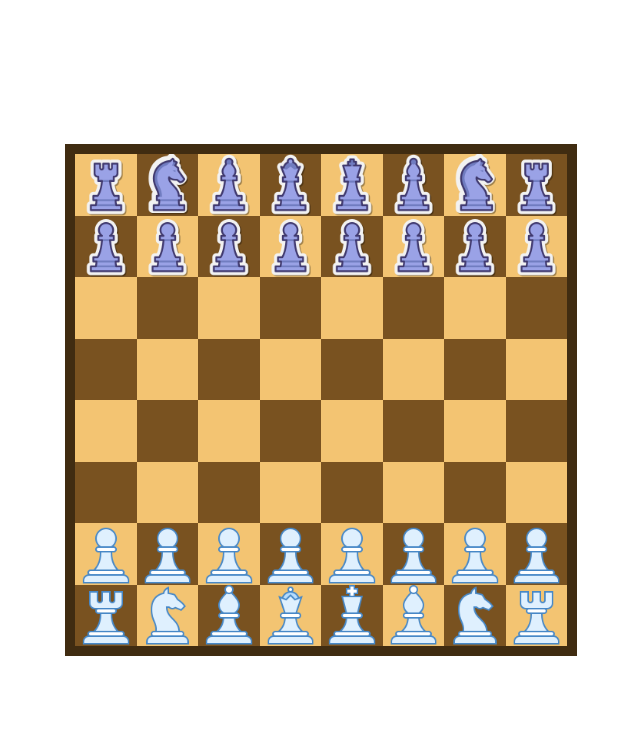
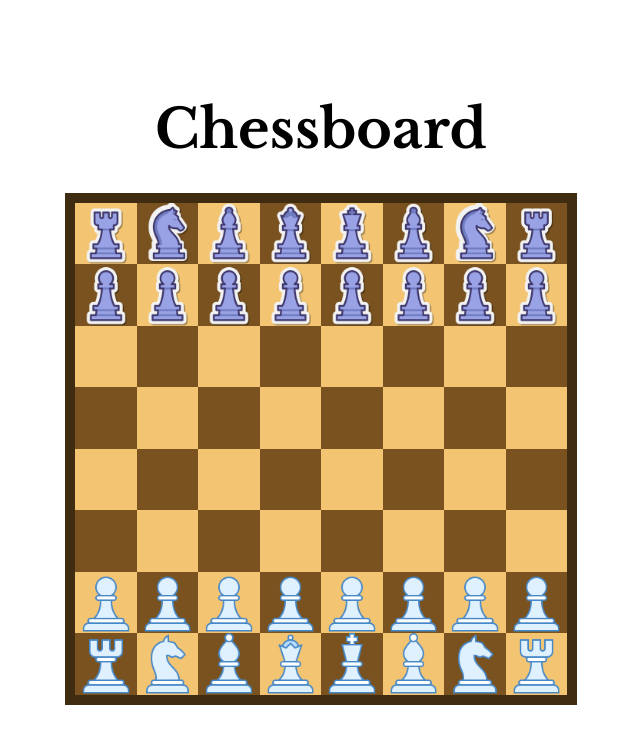
Before and after one commit to grenzk/flex-chessboard, a plain HTML site: page index.html in a window 1280 px wide. Shown: the whole page, without its empty margins (319-959 px from the left). Drawn offline with nearby package versions, Linux system fonts and the light colour scheme.

Commit message:
Add title

```diff
--- a/index.html
+++ b/index.html
@@ -14,6 +14,7 @@
   </head>
   <body>
     <div id="main-container">
+      <h1 id="title">Chessboard</h1>
       <div class="chessboard-container">
         <div class="squares">
           <div class="square"><img src="./assets/icons/sticker-style/icons8-rook-80.png"/></div>
--- a/scss/styles.scss
+++ b/scss/styles.scss
@@ -1,13 +1,27 @@
+@import url('https://fonts.googleapis.com/css2?family=Libre+Baskerville:wght@700&display=swap');
 @import "reset";
 
 html, body {
   height: 100%;
+  font-family: 'Libre Baskerville', serif;
 }
 
 body {
   display: flex;
   justify-content: center;
   align-items: center;
+}
+
+#main-container {
+  display: flex;
+  flex-direction: column;
+  justify-content: center;
+  align-items: center;
+  gap: 30px;
+}
+
+#title {
+  font-size: 54px;
 }
 
 .chessboard-container {
```
Also changed, not shown: assets/css/styles.css, 1 other file.
